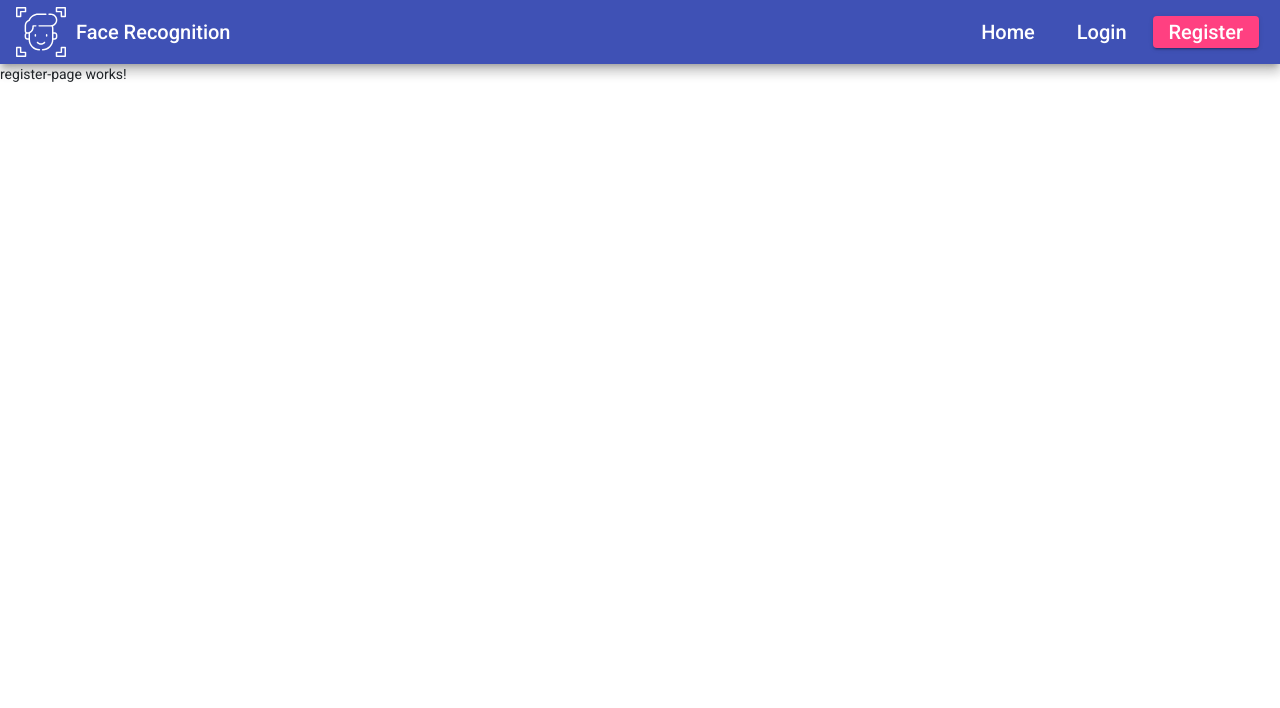
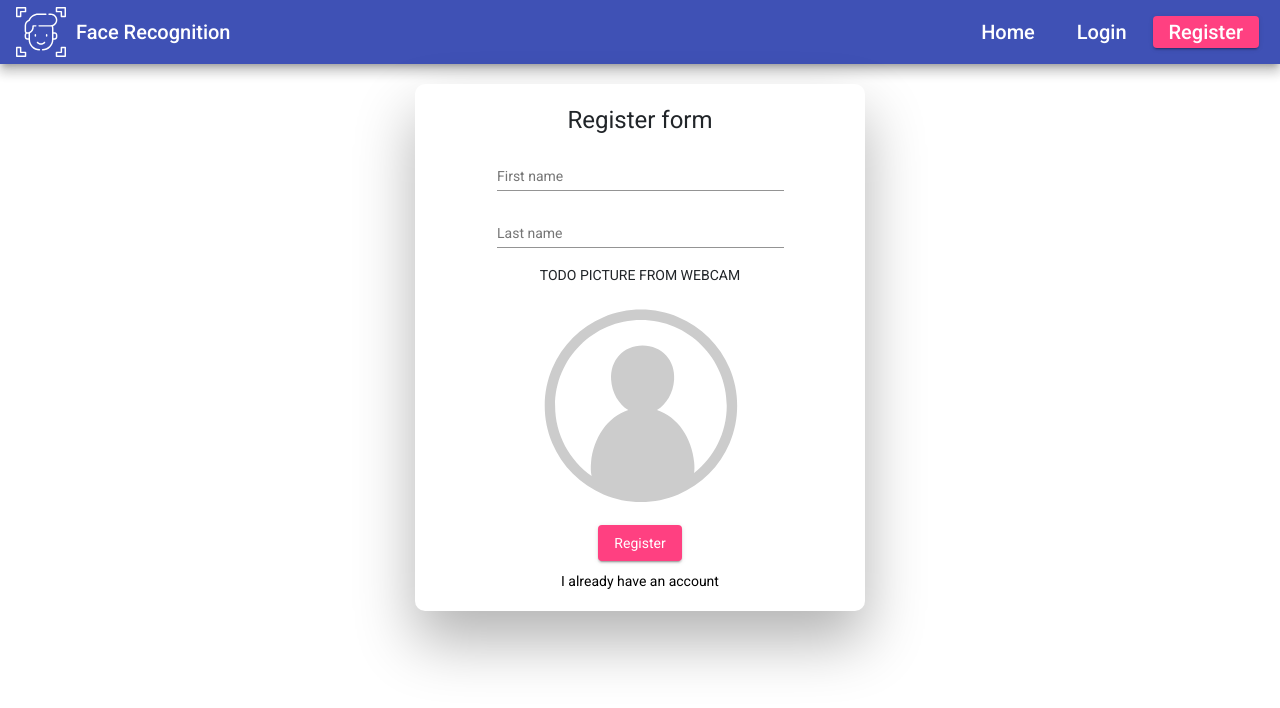
Before and after one commit to castic96/EITM_project, an Angular app in the folder FE/face-comparison-fe/: page /register in a window 1280 px wide. Shown: the top 708 px of the page. Built offline with nearby package versions, Linux system fonts and the light colour scheme.

Commit message:
Vytvoření formuláře pro registraci

```diff
--- a/FE/face-comparison-fe/angular.json
+++ b/FE/face-comparison-fe/angular.json
@@ -33,7 +33,9 @@
               "node_modules/bootstrap/dist/css/bootstrap.min.css",
               "src/styles.css"
             ],
-            "scripts": []
+            "scripts": [
+              "./node_modules/jquery/dist/jquery.min.js"
+            ]
           },
           "configurations": {
             "production": {
@@ -97,7 +99,9 @@
               "./node_modules/@angular/material/prebuilt-themes/indigo-pink.css",
               "src/styles.css"
             ],
-            "scripts": []
+            "scripts": [
+              "./node_modules/jquery/dist/jquery.min.js"
+            ]
           }
         },
         "lint": {
--- a/FE/face-comparison-fe/package.json
+++ b/FE/face-comparison-fe/package.json
@@ -24,6 +24,7 @@
     "@angular/router": "~11.2.7",
     "@ng-bootstrap/ng-bootstrap": "^9.1.0",
     "bootstrap": "^4.5.0",
+    "jquery": "^3.6.0",
     "rxjs": "~6.6.0",
     "tslib": "^2.0.0",
     "zone.js": "~0.11.3"
--- a/FE/face-comparison-fe/src/app/app.module.ts
+++ b/FE/face-comparison-fe/src/app/app.module.ts
@@ -11,6 +11,7 @@
 import { HomePageComponent } from './components/pages/home-page/home-page.component';
 import { LoginPageComponent } from './components/pages/login-page/login-page.component';
 import { RegisterPageComponent } from './components/pages/register-page/register-page.component';
+import { MatInputModule } from '@angular/material/input';
 
 @NgModule({
   declarations: [
@@ -26,7 +27,8 @@
     NgbModule,
     BrowserAnimationsModule,
     MatToolbarModule,
-    MatButtonModule
+    MatButtonModule,
+    MatInputModule
   ],
   providers: [],
   bootstrap: [AppComponent]
--- a/FE/face-comparison-fe/src/app/components/navbar/navbar.component.html
+++ b/FE/face-comparison-fe/src/app/components/navbar/navbar.component.html
@@ -1,5 +1,5 @@
 <mat-toolbar color="primary" class="mat-elevation-z8">
-  <img class="icon" src="/assets/svg/face-recognition.svg" width="50px" height="50px">
+  <img class="icon" src="/assets/svg/face-recognition.svg">
   <span>Face Recognition</span>
   <div class="spacer"></div>
   <a routerLink="" mat-button><h1>Home</h1></a>
--- a/FE/face-comparison-fe/src/app/components/pages/register-page/register-page.component.css
+++ b/FE/face-comparison-fe/src/app/components/pages/register-page/register-page.component.css
@@ -0,0 +1,265 @@
+
+/* BASIC */
+
+html {
+  background-color: #56baed;
+}
+
+body {
+  font-family: "Poppins", sans-serif;
+  height: 100vh;
+}
+
+a {
+  color: #92badd;
+  display:inline-block;
+  text-decoration: none;
+  font-weight: 400;
+}
+
+h2 {
+  text-align: center;
+  font-size: 16px;
+  font-weight: 600;
+  text-transform: uppercase;
+  display:inline-block;
+  margin: 40px 8px 10px 8px;
+  color: #cccccc;
+}
+
+
+
+/* STRUCTURE */
+
+.wrapper {
+  display: flex;
+  align-items: center;
+  flex-direction: column;
+  justify-content: center;
+  width: 100%;
+  min-height: 100%;
+  padding: 20px;
+}
+
+#formContent {
+  -webkit-border-radius: 10px 10px 10px 10px;
+  border-radius: 10px 10px 10px 10px;
+  background: #fff;
+  width: 90%;
+  max-width: 450px;
+  position: relative;
+  -webkit-box-shadow: 0 30px 60px 0 rgba(0,0,0,0.3);
+  box-shadow: 0 30px 60px 0 rgba(0,0,0,0.3);
+  text-align: center;
+  padding: 20px
+}
+
+#formFooter {
+  background-color: #f6f6f6;
+  border-top: 1px solid #dce8f1;
+  padding: 25px;
+  text-align: center;
+  -webkit-border-radius: 0 0 10px 10px;
+  border-radius: 0 0 10px 10px;
+}
+
+
+
+/* TABS */
+
+h2.inactive {
+  color: #cccccc;
+}
+
+h2.active {
+  color: #0d0d0d;
+  border-bottom: 2px solid #5fbae9;
+}
+
+
+
+/* FORM TYPOGRAPHY*/
+
+input[type=button], input[type=submit], input[type=reset]  {
+  background-color: #56baed;
+  border: none;
+  color: white;
+  padding: 15px 80px;
+  text-align: center;
+  text-decoration: none;
+  display: inline-block;
+  text-transform: uppercase;
+  font-size: 13px;
+  -webkit-box-shadow: 0 10px 30px 0 rgba(95,186,233,0.4);
+  box-shadow: 0 10px 30px 0 rgba(95,186,233,0.4);
+  -webkit-border-radius: 5px 5px 5px 5px;
+  border-radius: 5px 5px 5px 5px;
+  margin: 5px 20px 40px 20px;
+  -webkit-transition: all 0.3s ease-in-out;
+  -moz-transition: all 0.3s ease-in-out;
+  -ms-transition: all 0.3s ease-in-out;
+  -o-transition: all 0.3s ease-in-out;
+  transition: all 0.3s ease-in-out;
+}
+
+input[type=button]:hover, input[type=submit]:hover, input[type=reset]:hover  {
+  background-color: #39ace7;
+}
+
+input[type=button]:active, input[type=submit]:active, input[type=reset]:active  {
+  -moz-transform: scale(0.95);
+  -webkit-transform: scale(0.95);
+  -o-transform: scale(0.95);
+  -ms-transform: scale(0.95);
+  transform: scale(0.95);
+}
+
+input[type=text] {
+  background-color: #f6f6f6;
+  border: none;
+  color: #0d0d0d;
+  padding: 15px 32px;
+  text-align: center;
+  text-decoration: none;
+  display: inline-block;
+  font-size: 16px;
+  margin: 5px;
+  width: 85%;
+  border: 2px solid #f6f6f6;
+  -webkit-transition: all 0.5s ease-in-out;
+  -moz-transition: all 0.5s ease-in-out;
+  -ms-transition: all 0.5s ease-in-out;
+  -o-transition: all 0.5s ease-in-out;
+  transition: all 0.5s ease-in-out;
+  -webkit-border-radius: 5px 5px 5px 5px;
+  border-radius: 5px 5px 5px 5px;
+}
+
+input[type=text]:focus {
+  background-color: #fff;
+  border-bottom: 2px solid #5fbae9;
+}
+
+input[type=text]:placeholder {
+  color: #cccccc;
+}
+
+
+
+/* ANIMATIONS */
+
+/* Simple CSS3 Fade-in-down Animation */
+.fadeInDown {
+  -webkit-animation-name: fadeInDown;
+  animation-name: fadeInDown;
+  -webkit-animation-duration: 1s;
+  animation-duration: 1s;
+  -webkit-animation-fill-mode: both;
+  animation-fill-mode: both;
+}
+
+@-webkit-keyframes fadeInDown {
+  0% {
+    opacity: 0;
+    -webkit-transform: translate3d(0, -100%, 0);
+    transform: translate3d(0, -100%, 0);
+  }
+  100% {
+    opacity: 1;
+    -webkit-transform: none;
+    transform: none;
+  }
+}
+
+@keyframes fadeInDown {
+  0% {
+    opacity: 0;
+    -webkit-transform: translate3d(0, -100%, 0);
+    transform: translate3d(0, -100%, 0);
+  }
+  100% {
+    opacity: 1;
+    -webkit-transform: none;
+    transform: none;
+  }
+}
+
+/* Simple CSS3 Fade-in Animation */
+@-webkit-keyframes fadeIn { from { opacity:0; } to { opacity:1; } }
+@-moz-keyframes fadeIn { from { opacity:0; } to { opacity:1; } }
+@keyframes fadeIn { from { opacity:0; } to { opacity:1; } }
+
+.fadeIn {
+  opacity:0;
+  -webkit-animation:fadeIn ease-in 1;
+  -moz-animation:fadeIn ease-in 1;
+  animation:fadeIn ease-in 1;
+
+  -webkit-animation-fill-mode:forwards;
+  -moz-animation-fill-mode:forwards;
+  animation-fill-mode:forwards;
+
+  -webkit-animation-duration:1s;
+  -moz-animation-duration:1s;
+  animation-duration:1s;
+}
+
+.fadeIn.first {
+  -webkit-animation-delay: 0.4s;
+  -moz-animation-delay: 0.4s;
+  animation-delay: 0.4s;
+}
+
+.fadeIn.second {
+  -webkit-animation-delay: 0.6s;
+  -moz-animation-delay: 0.6s;
+  animation-delay: 0.6s;
+}
+
+.fadeIn.third {
+  -webkit-animation-delay: 0.8s;
+  -moz-animation-delay: 0.8s;
+  animation-delay: 0.8s;
+}
+
+.fadeIn.fourth {
+  -webkit-animation-delay: 1s;
+  -moz-animation-delay: 1s;
+  animation-delay: 1s;
+}
+
+/* Simple CSS3 Fade-in Animation */
+.underlineHover:after {
+  display: block;
+  left: 0;
+  bottom: -10px;
+  width: 0;
+  height: 2px;
+  background-color: #56baed;
+  content: "";
+  transition: width 0.2s;
+}
+
+.underlineHover:hover {
+  color: #0d0d0d;
+}
+
+.underlineHover:hover:after{
+  width: 100%;
+}
+
+
+
+/* OTHERS */
+
+*:focus {
+  outline: none;
+}
+
+#icon {
+  width:30%;
+}
+
+mat-form-field {
+  width: 70%;
+}
--- a/FE/face-comparison-fe/src/app/components/pages/register-page/register-page.component.html
+++ b/FE/face-comparison-fe/src/app/components/pages/register-page/register-page.component.html
@@ -1 +1,48 @@
-<p>register-page works!</p>
+<div class="wrapper fadeInDown">
+  <div id="formContent">
+
+    <!-- Form Header -->
+    <div class="fadeIn first">
+      <h1>Register form</h1>
+    </div>
+
+    <!-- Register Form -->
+    <form>
+      <!-- First name input -->
+      <div>
+        <mat-form-field>
+          <mat-label>First name</mat-label>
+          <input matInput placeholder="First name">
+        </mat-form-field>
+      </div>
+
+      <!-- Last name input -->
+      <div>
+        <mat-form-field>
+          <mat-label>Last name</mat-label>
+          <input matInput placeholder="Last name">
+        </mat-form-field>
+      </div>
+
+      <!-- User image -->
+      <div>
+        TODO PICTURE FROM WEBCAM
+        <div>
+          <img class="icon" src="/assets/svg/user.svg" height="200px" width="200px" style="margin: 20px">
+        </div>
+      </div>
+
+      <!-- Submit button -->
+      <div>
+        <a mat-raised-button color="accent">Register</a>
+      </div>
+
+      <div>
+        <a routerLink="/login" style="margin-top: 10px; color: black">I already have an account</a>
+      </div>
+
+
+    </form>
+
+  </div>
+</div>
```
Also changed, not shown: FE/face-comparison-fe/src/assets/svg/user.svg (added), 1 other file (tests, documents, lock files or other folders).
